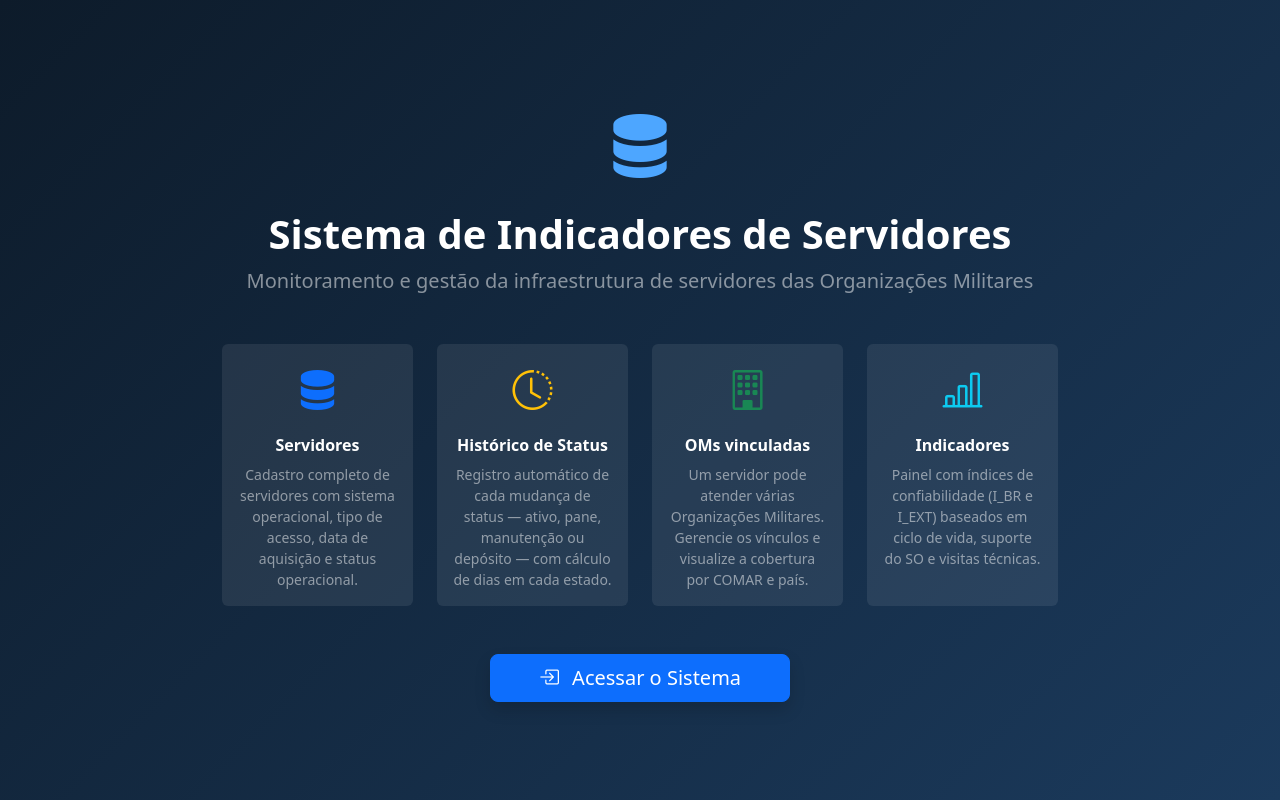
After one commit to RibDevops/indicadores, a Django app: page /boas-vindas/ in a window 1280 px wide. The commit adds this page. Run offline with Django 5.2, Linux system fonts and the light colour scheme.

Commit message:
altera
Co-authored-by: Ona <no-reply@ona.com>

```diff
--- a/indicadores/urls.py
+++ b/indicadores/urls.py
@@ -1,85 +1,95 @@
+from django.contrib.auth.decorators import login_required
 from django.urls import path
 from . import views
 
 app_name = 'ind'
 
+# login_required aplicado diretamente na view dentro do path().
+# Usuários não autenticados são redirecionados para settings.LOGIN_URL (/login/).
+lr = login_required
+
 urlpatterns = [
-    # Home
-    path('', views.home, name='home'),
+    # ── Públicas (sem autenticação) ──────────────────────────────────────────
+    path('boas-vindas/', views.boas_vindas, name='boas_vindas'),
+    path('login/',       views.login,       name='login'),
+    path('logout/',      views.logout,      name='logout'),
 
-    # Indicadores
-    path('indicadores/', views.indicadores, name='indicadores'),
+    # ── Home ─────────────────────────────────────────────────────────────────
+    path('', lr(views.home), name='home'),
 
-    # Status
-    path('status/', views.status_list, name='status_list'),
-    path('status/novo/', views.status_create, name='status_create'),
-    path('status/<int:pk>/editar/', views.status_update, name='status_update'),
-    path('status/<int:pk>/excluir/', views.status_delete, name='status_delete'),
+    # ── Indicadores ──────────────────────────────────────────────────────────
+    path('indicadores/', lr(views.indicadores), name='indicadores'),
 
-    # TipoAcesso
-    path('tipo-acesso/', views.tipo_acesso_list, name='tipo_acesso_list'),
-    path('tipo-acesso/novo/', views.tipo_acesso_create, name='tipo_acesso_create'),
-    path('tipo-acesso/<int:pk>/editar/', views.tipo_acesso_update, name='tipo_acesso_update'),
-    path('tipo-acesso/<int:pk>/excluir/', views.tipo_acesso_delete, name='tipo_acesso_delete'),
+    # ── Status ───────────────────────────────────────────────────────────────
+    path('status/',                       lr(views.status_list),   name='status_list'),
+    path('status/novo/',                  lr(views.status_create), name='status_create'),
+    path('status/<int:pk>/editar/',       lr(views.status_update), name='status_update'),
+    path('status/<int:pk>/excluir/',      lr(views.status_delete), name='status_delete'),
 
-    # TipoElo
-    path('tipo-elo/', views.tipo_elo_list, name='tipo_elo_list'),
-    path('tipo-elo/novo/', views.tipo_elo_create, name='tipo_elo_create'),
-    path('tipo-elo/<int:pk>/editar/', views.tipo_elo_update, name='tipo_elo_update'),
-    path('tipo-elo/<int:pk>/excluir/', views.tipo_elo_delete, name='tipo_elo_delete'),
+    # ── TipoAcesso ───────────────────────────────────────────────────────────
+    path('tipo-acesso/',                  lr(views.tipo_acesso_list),   name='tipo_acesso_list'),
+    path('tipo-acesso/novo/',             lr(views.tipo_acesso_create), name='tipo_acesso_create'),
+    path('tipo-acesso/<int:pk>/editar/',  lr(views.tipo_acesso_update), name='tipo_acesso_update'),
+    path('tipo-acesso/<int:pk>/excluir/', lr(views.tipo_acesso_delete), name='tipo_acesso_delete'),
 
-    # Pais
-    path('pais/', views.pais_list, name='pais_list'),
-    path('pais/novo/', views.pais_create, name='pais_create'),
-    path('pais/<str:pk>/editar/', views.pais_update, name='pais_update'),
-    path('pais/<str:pk>/excluir/', views.pais_delete, name='pais_delete'),
+    # ── TipoElo ──────────────────────────────────────────────────────────────
+    path('tipo-elo/',                     lr(views.tipo_elo_list),   name='tipo_elo_list'),
+    path('tipo-elo/novo/',                lr(views.tipo_elo_create), name='tipo_elo_create'),
+    path('tipo-elo/<int:pk>/editar/',     lr(views.tipo_elo_update), name='tipo_elo_update'),
+    path('tipo-elo/<int:pk>/excluir/',    lr(views.tipo_elo_delete), name='tipo_elo_delete'),
 
-    # Estado
-    path('estado/', views.estado_list, name='estado_list'),
-    path('estado/novo/', views.estado_create, name='estado_create'),
-    path('estado/<str:pk>/editar/', views.estado_update, name='estado_update'),
-    path('estado/<str:pk>/excluir/', views.estado_delete, name='estado_delete'),
+    # ── Pais ─────────────────────────────────────────────────────────────────
+    path('pais/',                         lr(views.pais_list),   name='pais_list'),
+    path('pais/novo/',                    lr(views.pais_create), name='pais_create'),
+    path('pais/<str:pk>/editar/',         lr(views.pais_update), name='pais_update'),
+    path('pais/<str:pk>/excluir/',        lr(views.pais_delete), name='pais_delete'),
 
-    # RegiaoCidade
-    path('regiao/', views.regiao_list, name='regiao_list'),
-    path('regiao/novo/', views.regiao_create, name='regiao_create'),
-    path('regiao/<str:pk>/editar/', views.regiao_update, name='regiao_update'),
-    path('regiao/<str:pk>/excluir/', views.regiao_delete, name='regiao_delete'),
+    # ── Estado ───────────────────────────────────────────────────────────────
+    path('estado/',                       lr(views.estado_list),   name='estado_list'),
+    path('estado/novo/',                  lr(views.estado_create), name='estado_create'),
+    path('estado/<str:pk>/editar/',       lr(views.estado_update), name='estado_update'),
+    path('estado/<str:pk>/excluir/',      lr(views.estado_delete), name='estado_delete'),
 
-    # Comar
-    path('comar/', views.comar_list, name='comar_list'),
-    path('comar/novo/', views.comar_create, name='comar_create'),
-    path('comar/<int:pk>/editar/', views.comar_update, name='comar_update'),
-    path('comar/<int:pk>/excluir/', views.comar_delete, name='comar_delete'),
+    # ── RegiaoCidade ─────────────────────────────────────────────────────────
+    path('regiao/',                       lr(views.regiao_list),   name='regiao_list'),
+    path('regiao/novo/',                  lr(views.regiao_create), name='regiao_create'),
+    path('regiao/<str:pk>/editar/',       lr(views.regiao_update), name='regiao_update'),
+    path('regiao/<str:pk>/excluir/',      lr(views.regiao_delete), name='regiao_delete'),
 
-    # OM
-    path('om/', views.om_list, name='om_list'),
-    path('om/novo/', views.om_create, name='om_create'),
-    path('om/<int:pk>/editar/', views.om_update, name='om_update'),
-    path('om/<int:pk>/excluir/', views.om_delete, name='om_delete'),
+    # ── Comar ────────────────────────────────────────────────────────────────
+    path('comar/',                        lr(views.comar_list),   name='comar_list'),
+    path('comar/novo/',                   lr(views.comar_create), name='comar_create'),
+    path('comar/<int:pk>/editar/',        lr(views.comar_update), name='comar_update'),
+    path('comar/<int:pk>/excluir/',       lr(views.comar_delete), name='comar_delete'),
 
-    # Servidor
-    path('servidor/', views.servidor_list, name='servidor_list'),
-    path('servidor/novo/', views.servidor_create, name='servidor_create'),
-    path('servidor/<int:pk>/', views.servidor_detail, name='servidor_detail'),
-    path('servidor/<int:pk>/editar/', views.servidor_update, name='servidor_update'),
-    path('servidor/<int:pk>/excluir/', views.servidor_delete, name='servidor_delete'),
+    # ── OM ───────────────────────────────────────────────────────────────────
+    path('om/',                           lr(views.om_list),   name='om_list'),
+    path('om/novo/',                      lr(views.om_create), name='om_create'),
+    path('om/<int:pk>/editar/',           lr(views.om_update), name='om_update'),
+    path('om/<int:pk>/excluir/',          lr(views.om_delete), name='om_delete'),
 
-    # DataCompra
-    path('data-compra/', views.data_compra_list, name='data_compra_list'),
-    path('data-compra/novo/', views.data_compra_create, name='data_compra_create'),
-    path('data-compra/<int:pk>/editar/', views.data_compra_update, name='data_compra_update'),
-    path('data-compra/<int:pk>/excluir/', views.data_compra_delete, name='data_compra_delete'),
+    # ── Servidor ─────────────────────────────────────────────────────────────
+    path('servidor/',                     lr(views.servidor_list),   name='servidor_list'),
+    path('servidor/novo/',                lr(views.servidor_create), name='servidor_create'),
+    path('servidor/<int:pk>/',            lr(views.servidor_detail), name='servidor_detail'),
+    path('servidor/<int:pk>/editar/',     lr(views.servidor_update), name='servidor_update'),
+    path('servidor/<int:pk>/excluir/',    lr(views.servidor_delete), name='servidor_delete'),
 
-    # DataVisita
-    path('data-visita/', views.data_visita_list, name='data_visita_list'),
-    path('data-visita/novo/', views.data_visita_create, name='data_visita_create'),
-    path('data-visita/<int:pk>/editar/', views.data_visita_update, name='data_visita_update'),
-    path('data-visita/<int:pk>/excluir/', views.data_visita_delete, name='data_visita_delete'),
+    # ── DataCompra (redirecionamentos — model removido) ───────────────────────
+    path('data-compra/',                  lr(views.data_compra_list),   name='data_compra_list'),
+    path('data-compra/novo/',             lr(views.data_compra_create), name='data_compra_create'),
+    path('data-compra/<int:pk>/editar/',  lr(views.data_compra_update), name='data_compra_update'),
+    path('data-compra/<int:pk>/excluir/', lr(views.data_compra_delete), name='data_compra_delete'),
 
-    # Usuários locais (autenticação via LDAP — senha gerenciada pelo LDAP)
-    path('usuarios/', views.usuario_list, name='usuario_list'),
-    path('usuarios/novo/', views.usuario_create, name='usuario_create'),
-    path('usuarios/<int:pk>/editar/', views.usuario_update, name='usuario_update'),
-    path('usuarios/<int:pk>/excluir/', views.usuario_delete, name='usuario_delete'),
+    # ── DataVisita ───────────────────────────────────────────────────────────
+    path('data-visita/',                  lr(views.data_visita_list),   name='data_visita_list'),
+    path('data-visita/novo/',             lr(views.data_visita_create), name='data_visita_create'),
+    path('data-visita/<int:pk>/editar/',  lr(views.data_visita_update), name='data_visita_update'),
+    path('data-visita/<int:pk>/excluir/', lr(views.data_visita_delete), name='data_visita_delete'),
+
+    # ── Usuários locais (autenticação via LDAP) ───────────────────────────────
+    path('usuarios/',                     lr(views.usuario_list),   name='usuario_list'),
+    path('usuarios/novo/',                lr(views.usuario_create), name='usuario_create'),
+    path('usuarios/<int:pk>/editar/',     lr(views.usuario_update), name='usuario_update'),
+    path('usuarios/<int:pk>/excluir/',    lr(views.usuario_delete), name='usuario_delete'),
 ]
--- a/indicadores/views/__init__.py
+++ b/indicadores/views/__init__.py
@@ -1,3 +1,4 @@
+from .views_auth import *
 from .views_home import *
 from .views_indicadores import *
 from .views_status import *
--- /dev/null
+++ b/indicadores/views/views_auth.py
@@ -0,0 +1,69 @@
+"""
+Views de autenticação do sistema.
+
+Fluxo:
+  1. Usuário não autenticado acessa qualquer URL → redirecionado para /login/
+  2. Login bem-sucedido → redirecionado para / (home)
+  3. Logout → redirecionado para /boas-vindas/
+
+Autenticação:
+  - O backend CustomLDAPBackend (core/backend.py) exige que o username
+    exista localmente antes de validar a senha no servidor LDAP.
+  - Cadastro de usuários locais: menu Administração → Usuários.
+"""
+
+from django.contrib.auth import authenticate, login as auth_login, logout as auth_logout
+from django.shortcuts import render, redirect
+
+
+def boas_vindas(request):
+    """
+    Tela pública de apresentação do sistema.
+    Usuários já autenticados são redirecionados direto para o home.
+    """
+    if request.user.is_authenticated:
+        return redirect('ind:home')
+    return render(request, 'boas_vindas.html')
+
+
+def login(request):
+    """
+    Tela de login.
+    - GET:  exibe o formulário.
+    - POST: autentica via CustomLDAPBackend → ModelBackend (settings.AUTHENTICATION_BACKENDS).
+            Sucesso → redireciona para home.
+            Falha   → exibe mensagem de erro.
+    """
+    # Usuário já logado não precisa ver o login
+    if request.user.is_authenticated:
+        return redirect('ind:home')
+
+    erro = None
+
+    if request.method == 'POST':
+        username = request.POST.get('username', '').strip()
+        password = request.POST.get('password', '')
+
+        if not username or not password:
+            erro = 'Preencha o usuário e a senha.'
+        else:
+            user = authenticate(request, username=username, password=password)
+            if user is not None:
+                auth_login(request, user)
+                # Redireciona para a URL solicitada originalmente (se houver) ou para home
+                next_url = request.GET.get('next') or 'ind:home'
+                return redirect(next_url)
+            else:
+                # Pode ser: usuário não cadastrado localmente OU senha LDAP incorreta
+                erro = 'Usuário ou senha inválidos.'
+
+    return render(request, 'login.html', {'erro': erro})
+
+
+def logout(request):
+    """
+    Encerra a sessão e redireciona para a tela de boas-vindas.
+    Aceita GET e POST para compatibilidade com botão simples de link.
+    """
+    auth_logout(request)
+    return redirect('ind:boas_vindas')
--- /dev/null
+++ b/templates/boas_vindas.html
@@ -0,0 +1,85 @@
+<!DOCTYPE html>
+<html lang="pt-br">
+<head>
+    <meta charset="utf-8">
+    <meta name="viewport" content="width=device-width, initial-scale=1">
+    <link href="https://cdn.jsdelivr.net/npm/bootstrap@5.3.2/dist/css/bootstrap.min.css" rel="stylesheet">
+    <link rel="stylesheet" href="https://cdn.jsdelivr.net/npm/bootstrap-icons@1.10.5/font/bootstrap-icons.css">
+    <title>Bem-vindo | Indicadores</title>
+    <style>
+        body { background: linear-gradient(135deg, #0d1b2a 0%, #1b3a5c 100%); min-height: 100vh; }
+    </style>
+</head>
+<body class="d-flex align-items-center justify-content-center min-vh-100">
+
+    <div class="container" style="max-width:860px;">
+
+        {# ── Cabeçalho ── #}
+        <div class="text-center text-white mb-5">
+            <i class="bi bi-server" style="font-size:4rem; color:#4da6ff;"></i>
+            <h1 class="fw-bold mt-3">Sistema de Indicadores de Servidores</h1>
+            <p class="lead text-white-50">
+                Monitoramento e gestão da infraestrutura de servidores das Organizações Militares
+            </p>
+        </div>
+
+        {# ── Cards explicativos ── #}
+        <div class="row g-4 mb-5">
+
+            <div class="col-12 col-md-6 col-lg-3">
+                <div class="card border-0 h-100 text-center p-3" style="background:rgba(255,255,255,.08);">
+                    <i class="bi bi-server text-primary fs-1 mb-3"></i>
+                    <h6 class="text-white fw-semibold">Servidores</h6>
+                    <p class="text-white-50 small mb-0">
+                        Cadastro completo de servidores com sistema operacional,
+                        tipo de acesso, data de aquisição e status operacional.
+                    </p>
+                </div>
+            </div>
+
+            <div class="col-12 col-md-6 col-lg-3">
+                <div class="card border-0 h-100 text-center p-3" style="background:rgba(255,255,255,.08);">
+                    <i class="bi bi-clock-history text-warning fs-1 mb-3"></i>
+                    <h6 class="text-white fw-semibold">Histórico de Status</h6>
+                    <p class="text-white-50 small mb-0">
+                        Registro automático de cada mudança de status — ativo, pane,
+                        manutenção ou depósito — com cálculo de dias em cada estado.
+                    </p>
+                </div>
+            </div>
+
+            <div class="col-12 col-md-6 col-lg-3">
+                <div class="card border-0 h-100 text-center p-3" style="background:rgba(255,255,255,.08);">
+                    <i class="bi bi-building text-success fs-1 mb-3"></i>
+                    <h6 class="text-white fw-semibold">OMs vinculadas</h6>
+                    <p class="text-white-50 small mb-0">
+                        Um servidor pode atender várias Organizações Militares.
+                        Gerencie os vínculos e visualize a cobertura por COMAR e país.
+                    </p>
+                </div>
+            </div>
+
+            <div class="col-12 col-md-6 col-lg-3">
+                <div class="card border-0 h-100 text-center p-3" style="background:rgba(255,255,255,.08);">
+                    <i class="bi bi-bar-chart-line text-info fs-1 mb-3"></i>
+                    <h6 class="text-white fw-semibold">Indicadores</h6>
+                    <p class="text-white-50 small mb-0">
+                        Painel com índices de confiabilidade (I_BR e I_EXT) baseados
+                        em ciclo de vida, suporte do SO e visitas técnicas.
+                    </p>
+                </div>
+            </div>
+
+        </div>
+
+        {# ── Botão de acesso ── #}
+        <div class="text-center">
+            <a href="{% url 'ind:login' %}" class="btn btn-primary btn-lg px-5 shadow">
+                <i class="bi bi-box-arrow-in-right me-2"></i> Acessar o Sistema
+            </a>
+        </div>
+
+    </div>
+
+</body>
+</html>
```
Also changed, not shown: core/settings.py (+8 -0 lines), templates/login.html (added, +74 -0 lines), templates/sidebar_menu.html (+18 -0 lines).
